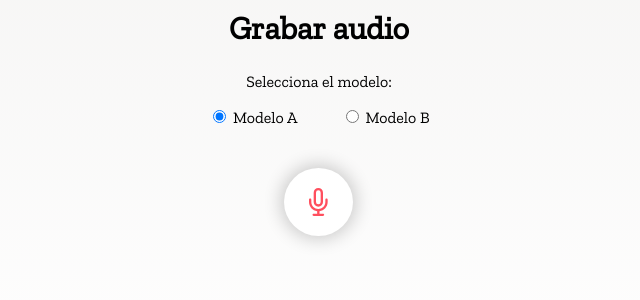
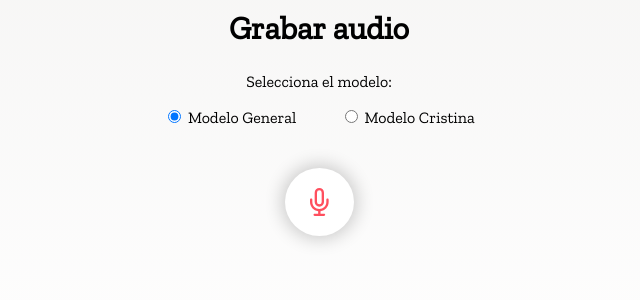
Before and after one commit to josegoltratec/Pia-Lara-Fase-2, a Flask app: page / in a window 1280 px wide. Shown: the part 225-525 px from the top of the page, without its empty margins (321-961 px from the left). Run offline with Flask 3, Linux system fonts and the light colour scheme.

Commit message:
cambio el nombre de los modelos

```diff
--- a/templates/index.html
+++ b/templates/index.html
@@ -8,8 +8,8 @@
 
         <section class="model">
             <p>Selecciona el modelo:</p>
-            <span><input id="model" type="radio" name="model" value="model-a" checked="checked"> Modelo A</span>
-            <span><input id="model" type="radio" name="model" value="model-b"> Modelo B</span>
+            <span><input id="model" type="radio" name="model" value="model-a" checked="checked"> Modelo General</span>
+            <span><input id="model" type="radio" name="model" value="model-b"> Modelo Cristina</span>
         </section>
 
         <section class="audio">
```
